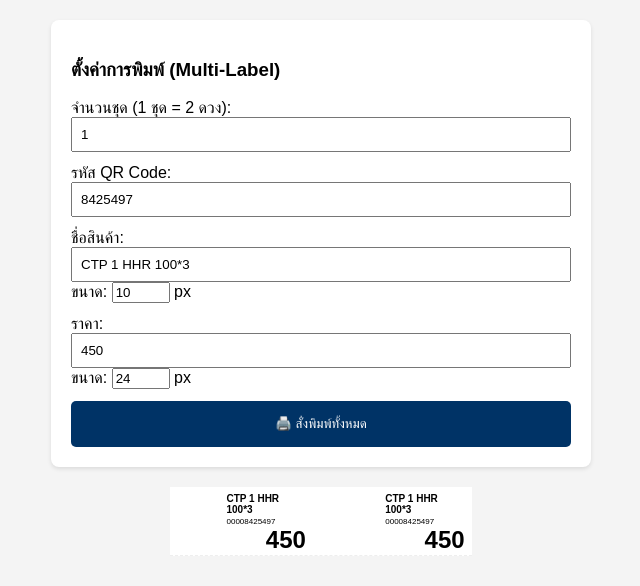
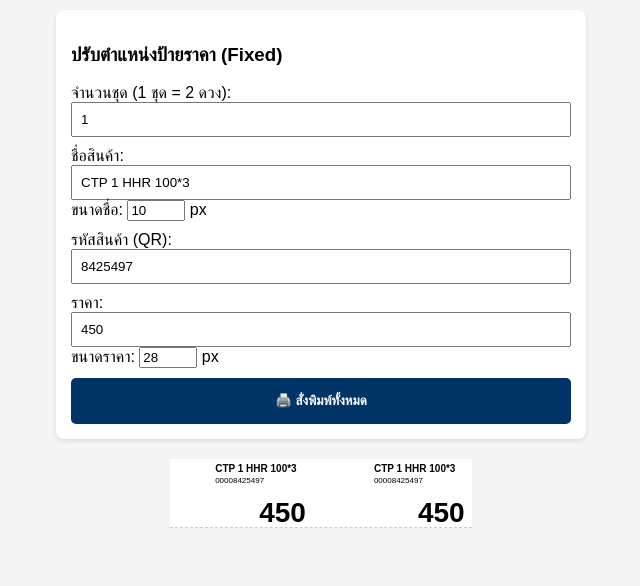
Before and after one commit to apaze1150-coder/Kpt-Barcode, a plain HTML site: page index.html in a window 1280 px wide. Both pictures are taken after a click on the button "🖨️ สั่งพิมพ์ทั้งหมด". Shown: the whole page, without its empty margins (319-959 px from the left). Drawn offline with Linux system fonts and the light colour scheme; a script that the page names is missing.

Commit message:
Update index.html

```diff
--- a/index.html
+++ b/index.html
@@ -3,47 +3,74 @@
 <head>
 <meta charset="UTF-8">
 <meta name="viewport" content="width=device-width, initial-scale=1.0">
-<title>Sunmi Label Multi-Print</title>
+<title>Sunmi Label Fixed Layout</title>
 <script src="https://cdnjs.cloudflare.com/ajax/libs/qrcodejs/1.0.0/qrcode.min.js"></script>
 
 <style>
-  body { font-family: Arial, sans-serif; margin: 0; padding: 20px; background: #f4f4f4; }
+  body { font-family: Arial, sans-serif; margin: 0; padding: 10px; background: #f4f4f4; }
 
   /* แผงควบคุม (ซ่อนตอนพิมพ์) */
   .editor-panel {
-    background: white; padding: 20px; border-radius: 8px;
+    background: white; padding: 15px; border-radius: 8px;
     max-width: 500px; margin: 0 auto 20px; box-shadow: 0 2px 4px rgba(0,0,0,0.1);
   }
-  .editor-group { margin-bottom: 12px; }
+  .editor-group { margin-bottom: 10px; }
   .editor-input { width: 100%; padding: 8px; box-sizing: border-box; }
-  .no-print { display: block; }
 
-  /* ส่วนกระดาษพิมพ์ */
+  /* พื้นที่พิมพ์ */
   #print-container { width: 80mm; margin: 0 auto; background: white; }
 
-  /* แถวสติกเกอร์คู่ */
   .sticker-row {
     width: 80mm; display: flex; justify-content: space-between;
     height: 18mm; overflow: hidden; page-break-after: always;
-    border-bottom: 1px dashed #eee; /* เส้นนำสายตาตอนออกแบบ */
+    border-bottom: 1px dashed #ccc; /* เส้นนำสายตา */
   }
 
   .sticker {
-    width: 38mm; height: 18mm; position: relative;
-    box-sizing: border-box; padding: 1mm 2mm;
+    width: 38mm; height: 18mm; position: relative; /* ใช้ position relative เป็นหลัก */
+    box-sizing: border-box; overflow: hidden;
   }
 
-  .qr-code { width: 10mm; height: 10mm; position: absolute; top: 1mm; left: 1mm; }
+  /* --- แยกส่วนประกอบให้เลื่อนอิสระ --- */
+  .qr-box {
+    position: absolute;
+    top: 1mm;
+    left: 1mm;
+  }
 
-  .product-details { margin-left: 13mm; margin-top: 0.5mm; }
-  .product-name { font-weight: bold; line-height: 1.1; }
-  .product-code { font-size: 8px; margin-top: 2px; }
+  .details-box {
+    position: absolute;
+    top: 1mm;
+    left: 12mm; /* ขยับหนี QR Code มาทางขวา */
+    width: 25mm;
+  }
 
-  .price-value { position: absolute; font-weight: bold; line-height: 1; }
+  .product-name {
+    font-weight: bold;
+    line-height: 1.1;
+    word-wrap: break-word; /* ให้ตัดคำถ้าชื่อยาวเกินไป */
+  }
+
+  .product-code {
+    font-size: 8px;
+    margin-top: 2px;
+  }
+
+  .price-box {
+    position: absolute;
+    bottom: 0.5mm; /* อยู่ชิดขอบล่าง */
+    right: 2mm;    /* อยู่ชิดขอบขวา */
+    text-align: right;
+  }
+
+  .price-value {
+    font-weight: bold;
+    line-height: 0.9;
+  }
 
   @media print {
     .no-print { display: none !important; }
-    body { background: white; padding: 0; }
+    body { background: white; padding: 0; margin: 0; }
     .sticker-row { border: none; }
   }
 </style>
@@ -51,31 +78,31 @@
 <body>
 
 <div class="editor-panel no-print">
-  <h3>ตั้งค่าการพิมพ์ (Multi-Label)</h3>
+  <h3>ปรับตำแหน่งป้ายราคา (Fixed)</h3>
 
   <div class="editor-group">
     <label>จำนวนชุด (1 ชุด = 2 ดวง):</label>
-    <input type="number" id="qty-input" class="editor-input" value="1" min="1">
-  </div>
-
-  <div class="editor-group">
-    <label>รหัส QR Code:</label>
-    <input type="text" id="qr-text" class="editor-input" value="8425497">
+    <input type="number" id="qty-input" class="editor-input" value="1">
   </div>
 
   <div class="editor-group">
     <label>ชื่อสินค้า:</label>
     <input type="text" id="name-text" class="editor-input" value="CTP 1 HHR 100*3">
-    ขนาด: <input type="number" id="name-size" value="10" style="width:50px"> px
+    ขนาดชื่อ: <input type="number" id="name-size" value="10" style="width:50px"> px
+  </div>
+
+  <div class="editor-group">
+    <label>รหัสสินค้า (QR):</label>
+    <input type="text" id="qr-text" class="editor-input" value="8425497">
   </div>
 
   <div class="editor-group">
     <label>ราคา:</label>
     <input type="text" id="price-text" class="editor-input" value="450">
-    ขนาด: <input type="number" id="price-size" value="24" style="width:50px"> px
+    ขนาดราคา: <input type="number" id="price-size" value="28" style="width:50px"> px
   </div>
 
-  <button onclick="generateAndPrint()" style="width:100%; padding:15px; background:#003366; color:white; border:none; border-radius:5px; cursor:pointer;">
+  <button onclick="generateAndPrint()" style="width:100%; padding:15px; background:#003366; color:white; border:none; border-radius:5px; cursor:pointer; font-weight:bold;">
     🖨️ สั่งพิมพ์ทั้งหมด
   </button>
 </div>
@@ -92,42 +119,44 @@ function generateAndPrint() {
     const priceVal = document.getElementById('price-text').value;
     const priceSize = document.getElementById('price-size').value;
 
-    container.innerHTML = ''; // ล้างค่าเก่า
+    container.innerHTML = '';
 
     for (let i = 0; i < qty; i++) {
         const row = document.createElement('div');
         row.className = 'sticker-row';
 
-        // สร้างสติกเกอร์ 2 ดวงใน 1 แถว
         const content = `
             <div class="sticker">
                 <div class="qr-box"></div>
-                <div class="product-details">
+                <div class="details-box">
                     <div class="product-name" style="font-size:${nameSize}px">${nameVal}</div>
                     <div class="product-code">0000${qrVal}</div>
                 </div>
-                <div class="price-value" style="font-size:${priceSize}px; right:2mm; bottom:1mm;">${priceVal}</div>
+                <div class="price-box">
+                    <div class="price-value" style="font-size:${priceSize}px">${priceVal}</div>
+                </div>
             </div>
             <div class="sticker">
                 <div class="qr-box"></div>
-                <div class="product-details">
+                <div class="details-box">
                     <div class="product-name" style="font-size:${nameSize}px">${nameVal}</div>
                     <div class="product-code">0000${qrVal}</div>
                 </div>
-                <div class="price-value" style="font-size:${priceSize}px; right:2mm; bottom:1mm;">${priceVal}</div>
+                <div class="price-box">
+                    <div class="price-value" style="font-size:${priceSize}px">${priceVal}</div>
+                </div>
             </div>
         `;
         row.innerHTML = content;
         container.appendChild(row);
 
-        // สร้าง QR Code ให้ทั้ง 2 ดวง
         const qrBoxes = row.querySelectorAll('.qr-box');
         qrBoxes.forEach(box => {
-            new QRCode(box, { text: qrVal, width: 38, height: 38 });
+            // ปรับขนาด QR ให้เล็กลงนิดนึงเพื่อประหยัดที่ (35x35 px)
+            new QRCode(box, { text: qrVal, width: 35, height: 35 });
         });
     }
 
-    // สั่งพิมพ์หลังจากสร้างเสร็จ
     setTimeout(() => { window.print(); }, 500);
 }
 </script>
```
